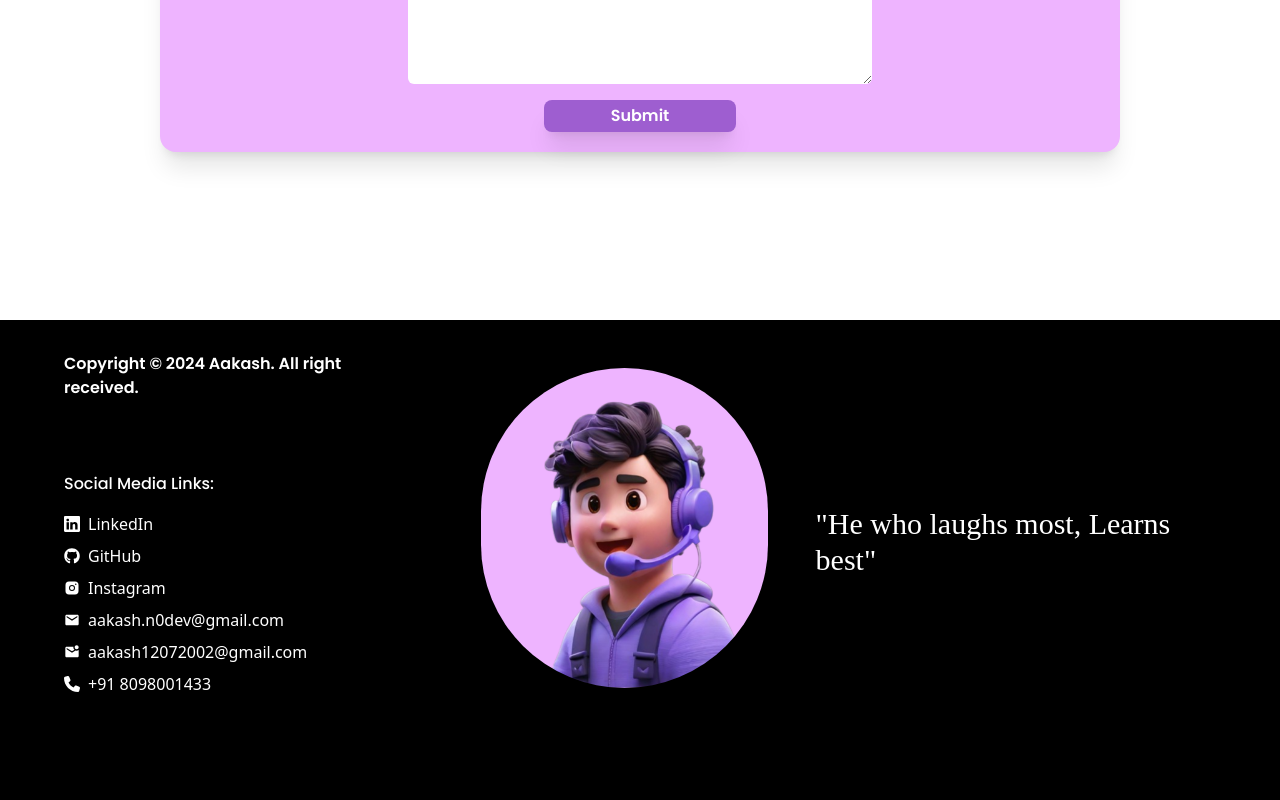
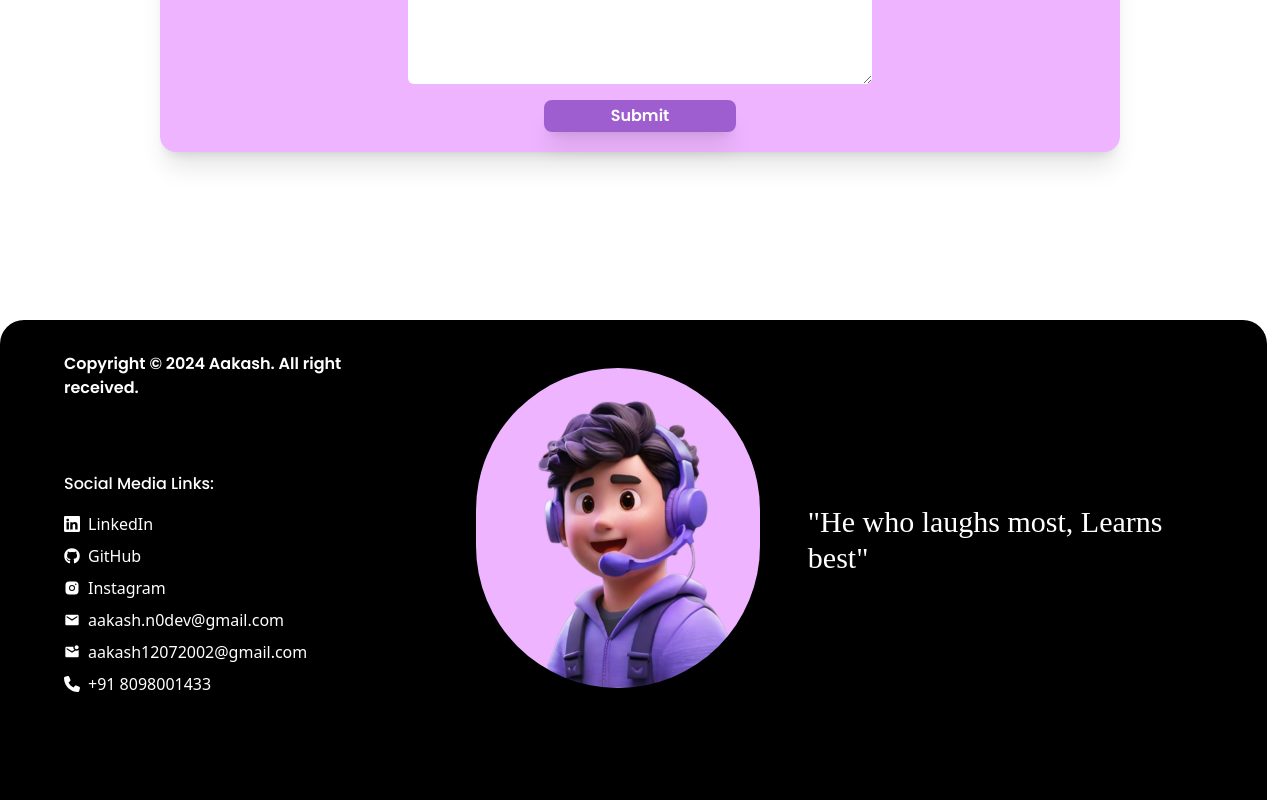
Before and after one commit to Aakash-a3an/portfolio, a React (Vite) app: page / in a window 1280 px wide. Shown: the part 3094-3894 px from the top of the page. Built offline with nearby package versions, Linux system fonts and the light colour scheme; a web font is replaced by a local one.

Commit message:
Update: footer

```diff
--- a/src/components/Footer.jsx
+++ b/src/components/Footer.jsx
@@ -13,7 +13,7 @@ import fifth from '../assets/5.png'
 
 const Footer = () => {
   return (
-    <footer className='h-[60vh] w-[100vw] bg-black '>
+    <footer className='h-[60vh] w-[99vw] rounded-t-3xl bg-black '>
       <div className='flex flex-row justify-between'>
       <div>
       <p className='font-semibold font-Poppins text-white lg:p-8 p-6 lg:mx-8 mx-2'>Copyright &#169; 2024 Aakash. All right received.</p>
```
